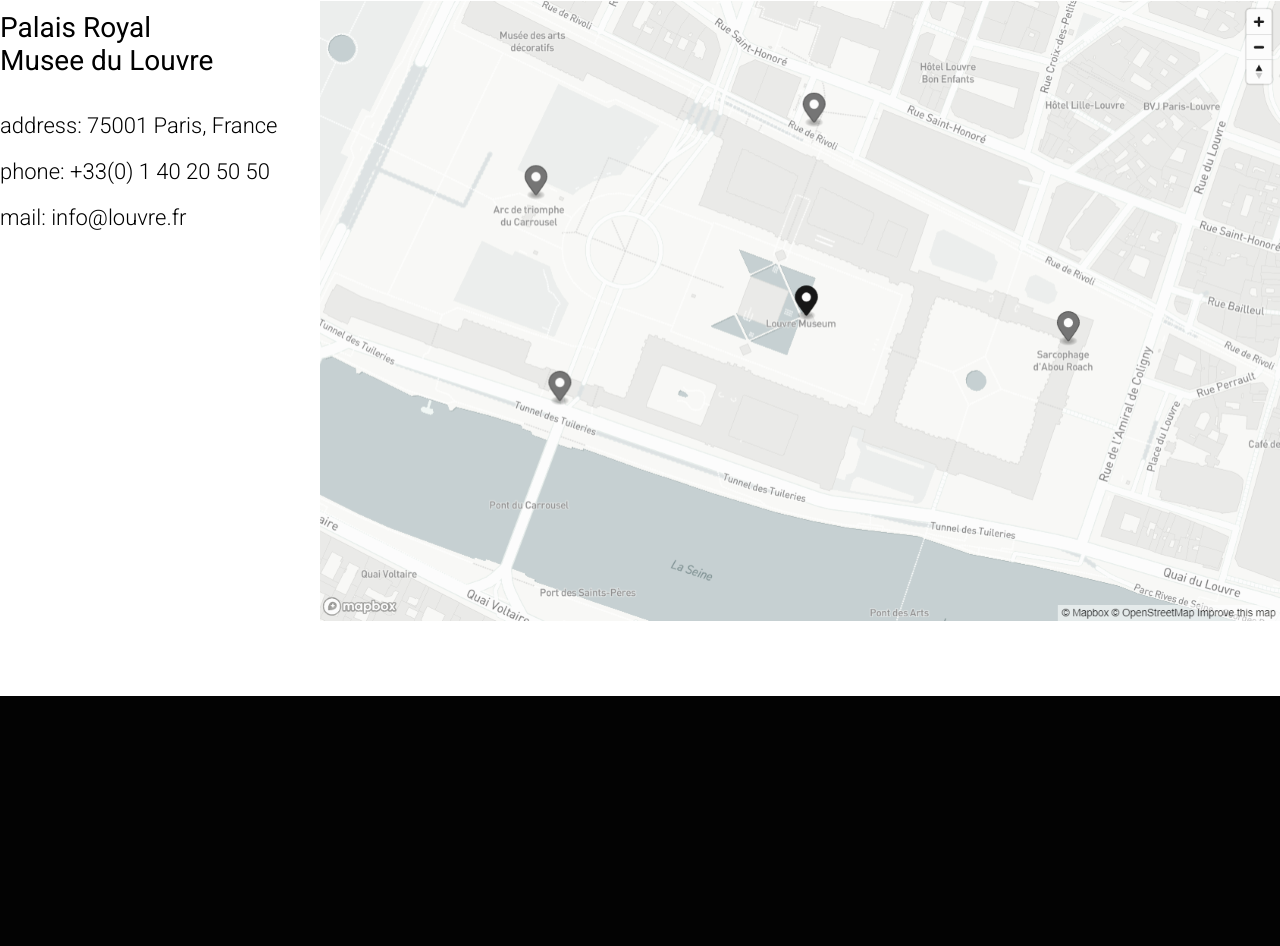
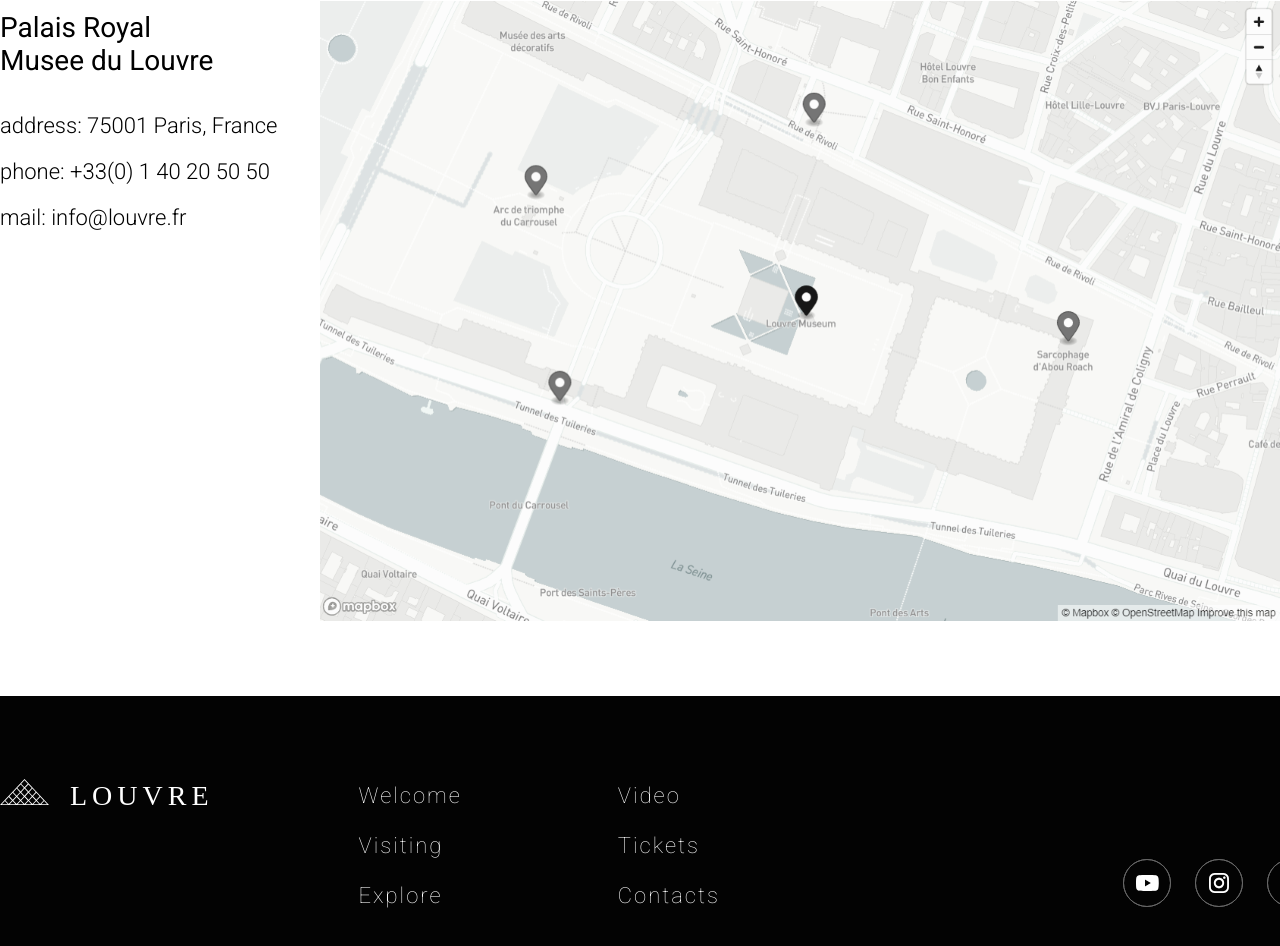
Before and after one commit to tantality/rsschool-JSFEPRESCHOOL, a plain HTML site: page museum/index.html in a window 1280 px wide. Shown: the part 5842-6788 px from the top of the page. Drawn offline with Linux system fonts and the light colour scheme; a web font is replaced by a local one.

Commit message:
feat: add footer

```diff
--- a/museum/assets/css/style.css
+++ b/museum/assets/css/style.css
@@ -57,13 +57,13 @@ header{
     align-items: center;
 }
 
-.header__logo a {
+.logo a, .logo a {
     display: inline-flex;
     justify-content: space-between;
     align-items: center;
 }
 
-.header__text {
+.logo-text {
     font-family: 'Forum';
     font-style: normal;
     font-weight: 400;
@@ -99,17 +99,21 @@ header{
     color:#fff;
 }
 
-.header__nav li a:visited, a .header__text:visited {
+.footer__col2-nav li a{
     color: #fff;
 }
-.header__nav li a:hover, a .header__text:hover {
+
+.header__nav li a:visited, .footer__col2-nav li a:visited, .logo-text:visited {
+    color: #fff;
+}
+.header__nav li a:hover,.footer__col2-nav li a:hover, a .logo-text:hover {
     color: var(--font-gold);
 }
-.header__nav li a:active, a .header__text:active {
+.header__nav li a:active,.footer__col2-nav li a:active, a .logo-text:active {
     color: var(--font-gold);
 }
 
-.header__nav li a:focus, a .header__text:focus {
+.header__nav li a:focus,.footer__col2-nav li a:focus, a .logo-text:focus {
     color: var(--font-gold);
 }
 
@@ -711,7 +715,6 @@ h3.card__title-underline::after {
     margin-right: 0px;
 }
 
-
 footer{
     background-color: var(--bg-dark);
     height: 300px;
@@ -720,3 +723,81 @@ footer{
 .footer__row{
     display: flex;
 }
+
+.footer__col2-nav {
+    height:150px;
+    display: flex;
+    flex-direction: column;
+    flex-wrap: wrap;
+    align-content: flex-start;
+    column-gap: 156px;
+    width: 366px;
+}
+
+
+.footer__col1{
+    margin-right: 145px;
+}
+
+
+.footer__nav-text{
+    font-family: Roboto;
+    font-style: normal;
+    font-weight: 200;
+    font-size: 22px;
+    line-height: 50px;
+    letter-spacing: 2px;
+    color: #FFF;
+}
+
+.circle-col{
+  display: flex;
+  justify-content: center;
+  align-items: center;
+}
+
+
+.circle{
+    border: 1px solid #666666;
+    border-radius: 50px;
+    filter: drop-shadow(0px 0px 0px #666666);
+    width: 48px;
+    height: 48px;
+}
+
+
+.social-icon{
+    background-size: 24px 24px;
+    width: 24px;
+    height: 24px;
+}
+
+.footer__col3{
+    display: inline-flex;
+    align-items: flex-end;
+    margin-left: 398px;
+    column-gap: 24px;
+    margin-bottom: 14px;
+}
+
+.footer__youtube {
+    background-image: url("../svg/youtube.svg");
+}
+
+.footer__instagram {
+    background-image: url("../svg/instagram.svg");
+}
+
+.footer__facebook {
+    background-image: url("../svg/facebook.svg");
+}
+.footer__twitter {
+    background-image: url("../svg/twitter.svg");
+}
+.footer__pinterest {
+    background-image: url("../svg/pinterest.svg");
+}
+
+a .circle:hover, a .circle:focus{
+    filter: invert(60%) sepia(5%) saturate(2625%) hue-rotate(356deg) brightness(89%) contrast(78%);
+}
--- a/museum/index.html
+++ b/museum/index.html
@@ -7,7 +7,7 @@
     <title>Museum</title>
     <link rel="stylesheet" href="assets/css/reset.css">
     <link rel="stylesheet" href="assets/css/style.css">
-    <!-- <link rel="icon" href="assets/favicon.ico"> -->
+    <link rel="icon" href="assets/favicon.ico">
     <link href="https://fonts.googleapis.com/css2?family=Forum&display=swap" rel="stylesheet">
     <link href="https://fonts.googleapis.com/css2?family=Roboto:ital,wght@0,100;0,300;0,400;1,100;1,300;1,400&display=swap" rel="stylesheet">
 </head>
@@ -16,12 +16,12 @@
         <header>
             <div class="container">
                 <div class="header__row">
-                    <div class="header__logo">
+                    <div class="logo">
                         <a href="#">
                             <div>
                                <img src="assets/svg/logo_louvre.svg" alt="logo">
                             </div>
-                            <h1 class="header__text">Louvre</h1>
+                            <h1 class="logo-text">Louvre</h1>
                         </a>
                     </div>
 
@@ -39,7 +39,7 @@
             </div>
         </header>
         <main>
-            <section class="welcome bg-section">
+            <section class="welcome bg-section" id="welcome">
                 <div class="welcome__container container">
                     <div class="welcome__column">
                         <h2 class="title">Welcome<span class="block">to the Louvre</span></h2>
@@ -232,7 +232,58 @@
         <footer>
             <div class="container">
                 <div class="footer__row">
+                    <div class="footer__col1 logo">
+                        <a href="#">
+                            <div>
+                               <img src="assets/svg/logo_louvre.svg" alt="logo">
+                            </div>
+                            <h1 class="logo-text">Louvre</h1>
+                        </a>
+                    </div>
 
+                    <nav>
+                         <ul class="footer__col2-nav footer__nav-text">
+                            <li style><a href="#welcome">Welcome</a></li>
+                            <li style><a href="#visiting">Visiting</a></li>
+                            <li><a href="#explore">Explore</a></li>
+                            <li><a href="#video">Video</a></li>
+                            <li><a href="#tickets">Tickets</a></li>
+                            <li><a href="#contacts">Contacts</a></li>
+                         </ul>
+                    </nav>
+
+                    <div class="footer__col3">
+
+                        <a href="https://www.youtube.com/user/louvre" >
+                            <div class="circle circle-col">
+                                <div class="footer__youtube social-icon"></div>
+                            </div>
+                        </a>
+
+                        <a href="https://www.instagram.com/museelouvre/">
+                            <div class="circle circle-col">
+                                <div class="footer__instagram social-icon"></div>
+                            </div>
+                        </a>
+
+                        <a href="https://www.facebook.com/museedulouvre">
+                            <div class="circle circle-col">
+                                <div class="footer__facebook social-icon"></div>
+                            </div>
+                        </a>
+
+                        <a href="http://twitter.com/museelouvre">
+                            <div class="circle circle-col">
+                                <div class="footer__twitter social-icon"></div>
+                            </div>
+                        </a>
+
+                        <a href="https://www.pinterest.fr/museedulouvre/">
+                            <div class="circle circle-col">
+                                <div class="footer__pinterest social-icon"></div>
+                            </div>
+                        </a>
+                    </div>
                 </div>
             </div>
         </footer>
```
Also changed, not shown: museum/assets/favicon.ico (added), museum/assets/svg/facebook.svg (added), museum/assets/svg/instagram.svg (added), museum/assets/svg/logo_louvre_black.svg (added), museum/assets/svg/pinterest.svg (added), museum/assets/svg/twitter.svg (added), museum/assets/svg/youtube.svg (added).
